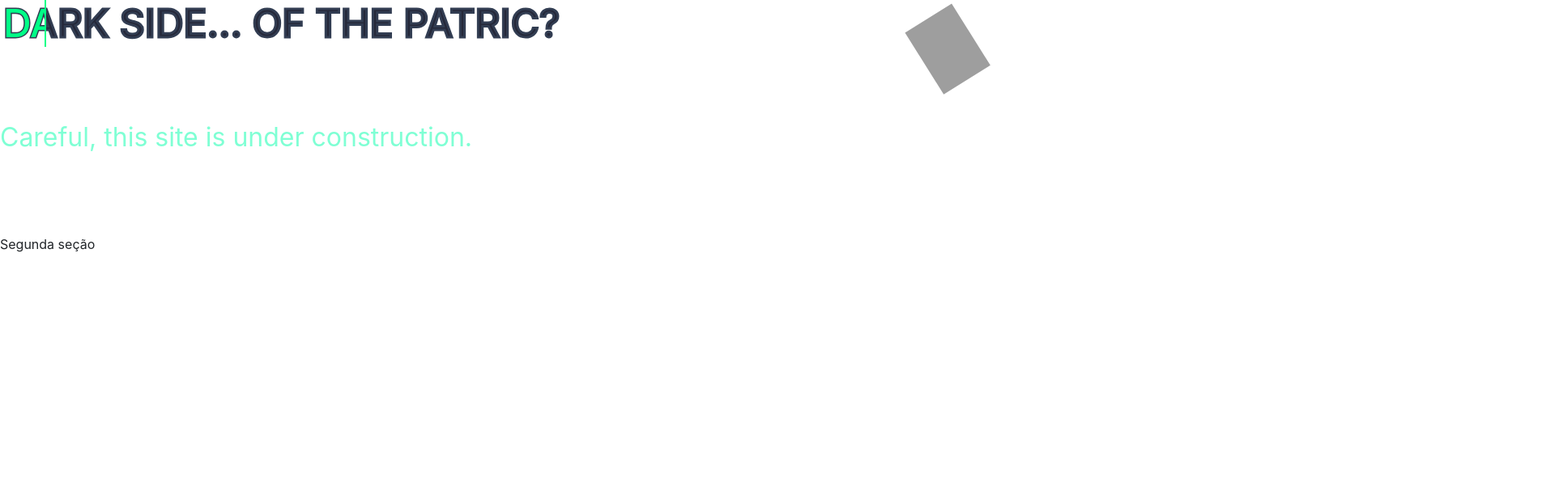
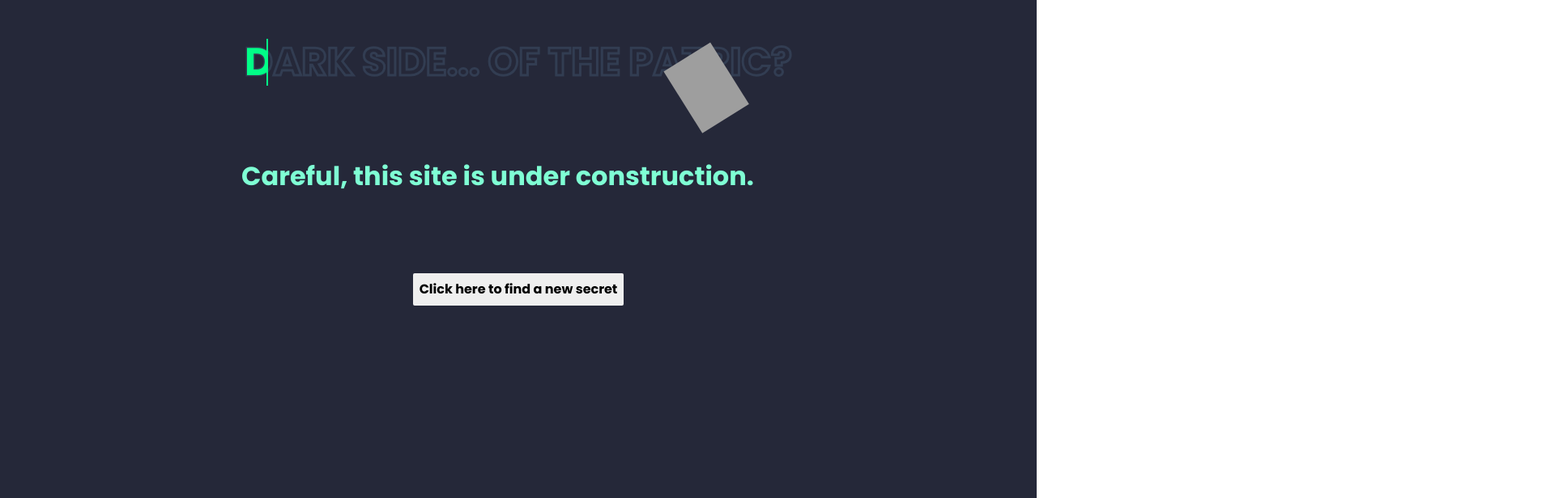
Before and after one commit to Patricdv/do-you-need-a-patric, a Next.js app: page /dark-side in a window 1280 px wide. Shown: the top 616 px of the page at 81% size, 1920 px wide, since content can reach past the window. Built offline with nearby package versions, Linux system fonts and the light colour scheme; grey boxes are pictures that could not be loaded.

Commit message:
(feat): adding oracle feature

```diff
--- a/package.json
+++ b/package.json
@@ -1,6 +1,6 @@
 {
   "name": "do-you-need-a-patric",
-  "version": "0.1.0",
+  "version": "0.2.0",
   "private": true,
   "scripts": {
     "dev": "next dev",
@@ -27,7 +27,7 @@
   },
   "devDependencies": {
     "@types/node": "^14.14.9",
-    "@types/react": "^17.0.0",
+    "@types/react": "16.9.49",
     "typescript": "^4.1.2"
   }
 }
--- a/pages/dark-side/index.tsx
+++ b/pages/dark-side/index.tsx
@@ -1,14 +1,54 @@
 import Head from 'next/head';
+import { useState } from 'react';
+
+async function* generateSecret(): AsyncGenerator<string, undefined, string> {
+  try {
+    const res = await fetch('https://api.chucknorris.io/jokes/random');
+    const body = await res.json();
+    yield body.value.replaceAll('Chuck Norris', 'Patric');
+  } catch (e) {
+    yield `The Oracle didn't find any secret in his search. Maybe try again later.`
+  }
+}
+
+enum SECRET_STATUS {
+  LOADING,
+  DONE
+}
+
+interface Secret {
+  status: SECRET_STATUS;
+  value?: string
+}
 
 export default function DarkSide() {
+  const [secret, setSecret] = useState<Secret>({
+    status: SECRET_STATUS.DONE
+  });
+
+  const secretGenerator = generateSecret();
+
+  async function getSecret() {
+    setSecret({
+      status: SECRET_STATUS.LOADING
+    })
+    const nextSecret = (await secretGenerator.next());
+    if (nextSecret) {
+      setSecret({
+        status: SECRET_STATUS.DONE,
+        value: nextSecret.value
+      });
+    }
+  }
+
   return (
     <>
       <Head>
         <title>Do you need a Dark Patric?</title>
       </Head>
 
-      <main>
-        <section className="dark-side">
+      <main className="dark-side">
+        <section>
           <h2 data-text="Dark Side... of the Patric?">
             Dark Side... of the Patric?
           </h2>
@@ -19,7 +59,11 @@ export default function DarkSide() {
           </p>
         </section>
 
-        <section className="">Segunda seção</section>
+        <section className="oracle-section">
+          {secret.value ? <div className="patric-secrets">{secret.value}</div> : ''}
+
+          <button className="ask-oracle-button" onClick={getSecret} disabled={secret.status === SECRET_STATUS.LOADING}>Click here to find a new secret</button>
+        </section>
       </main>
     </>
   );
--- a/styles/dark-side.css
+++ b/styles/dark-side.css
@@ -77,6 +77,27 @@ main.dark-side {
   --pattern-shadow-y: 1;
 }
 
+
+
+.patric-secrets {
+  width: 80%;
+  margin: 0 auto 20px;
+  min-height: 108px;
+  padding: 16px;
+  font-size: 17px;
+  border-radius: 5px;
+  background: #3e3e3e;
+  color: #01fe87;
+}
+
+.ask-oracle-button {
+  display: block;
+  margin: 0 auto;
+  padding: 8px;
+  border: none;
+  border-radius: 2px;
+}
+
 @keyframes blueUp {
   to {
     color: #252839;
```
Also changed, not shown: 2 other files (tests, documents, lock files or other folders).
